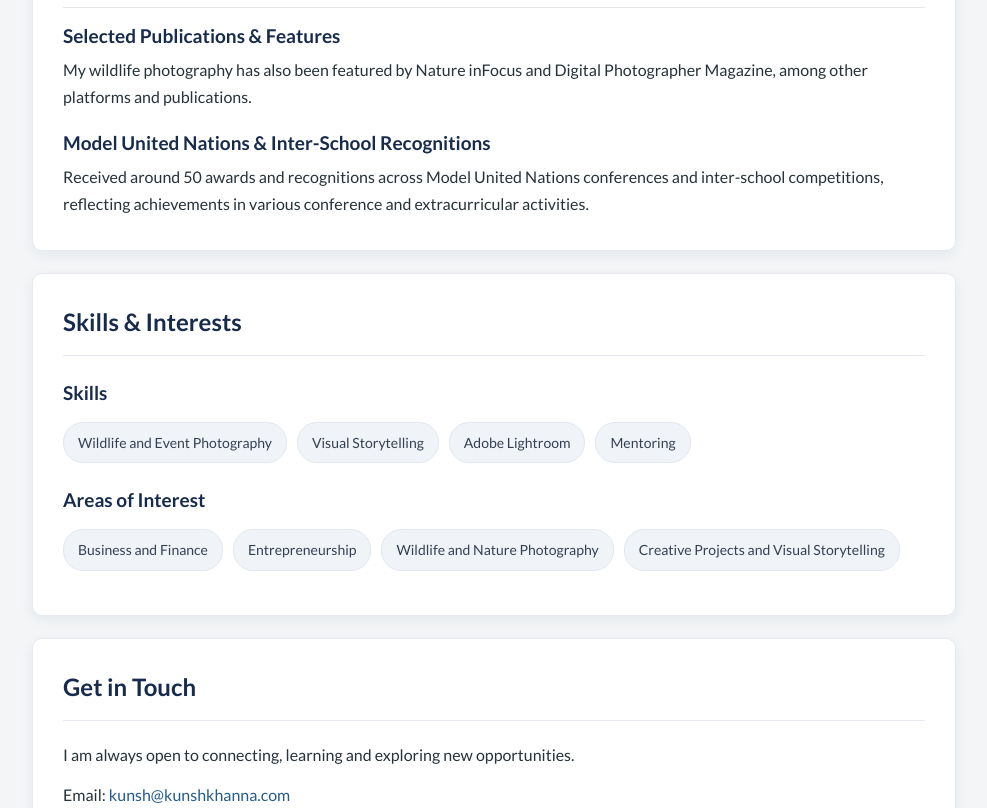
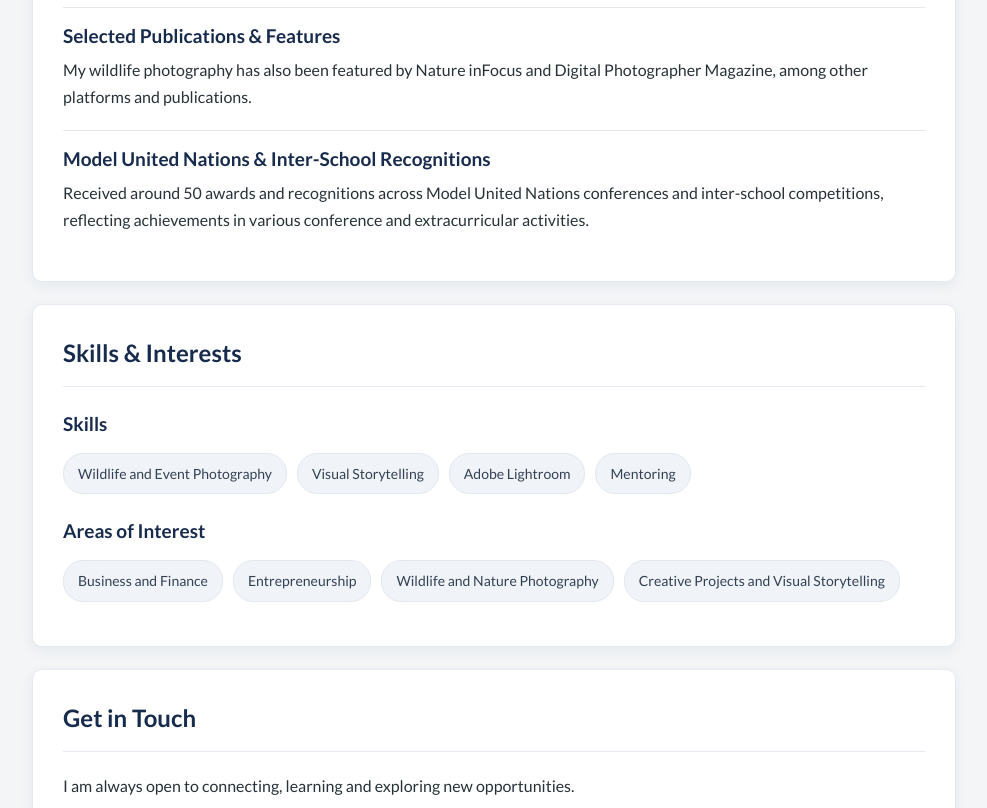
Before and after one commit to kunsh-khanna0310/kunsh-khanna-resume, a plain HTML site: page index.html in a window 1280 px wide. Shown: the part 2500-3308 px from the top of the page, without its empty margins (146-1133 px from the left). Drawn offline with Linux system fonts and the light colour scheme.

Commit message:
Upload final HTML and CSS resume website

```diff
--- a/index.html
+++ b/index.html
@@ -177,7 +177,7 @@
           </p>
         </article>
 
-        <areaticle class="resume-item">
+        <article class="resume-item">
           <h3>Model United Nations & Inter-School Recognitions</h3>
           <p>
             Received around 50 awards and recognitions across
```
